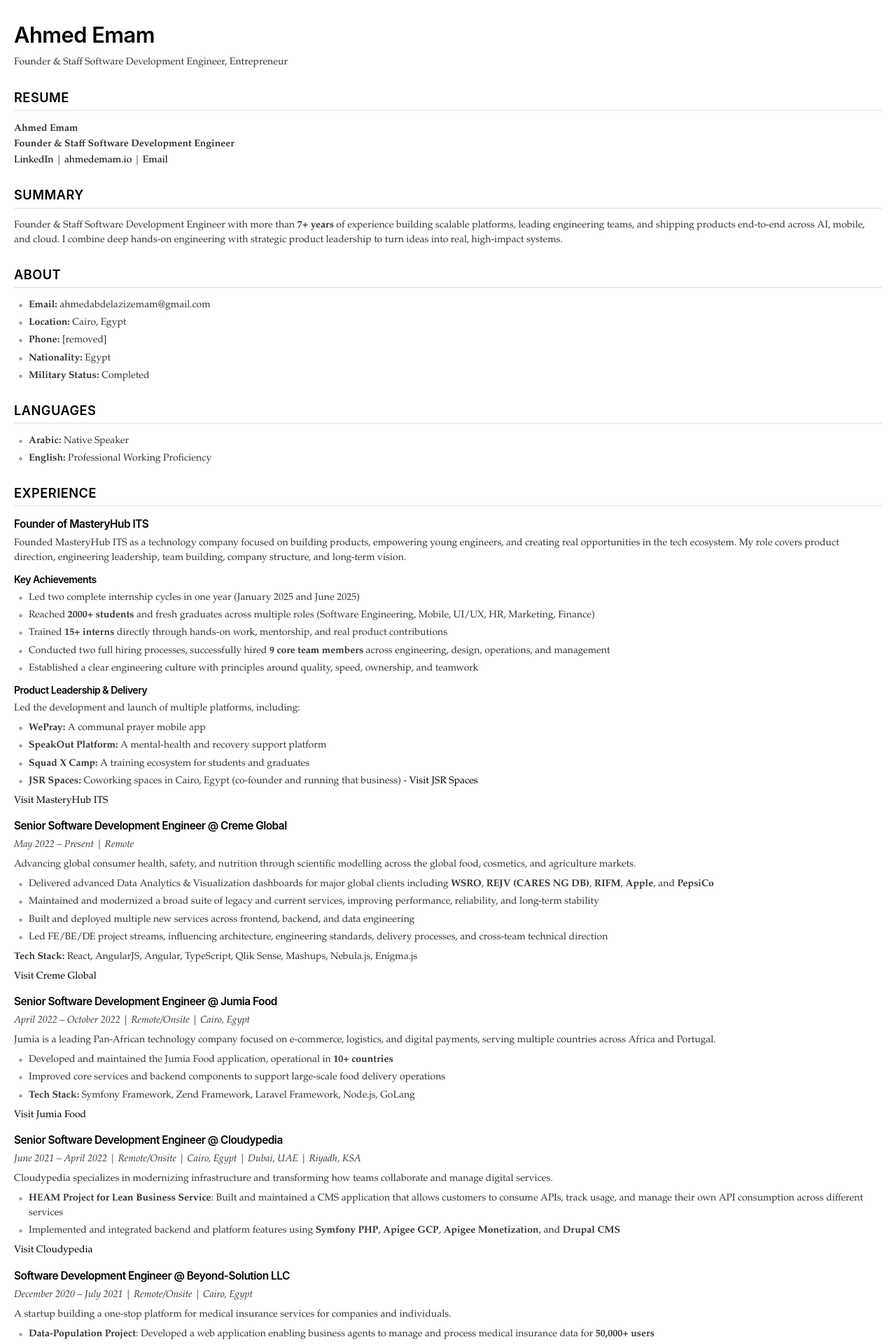
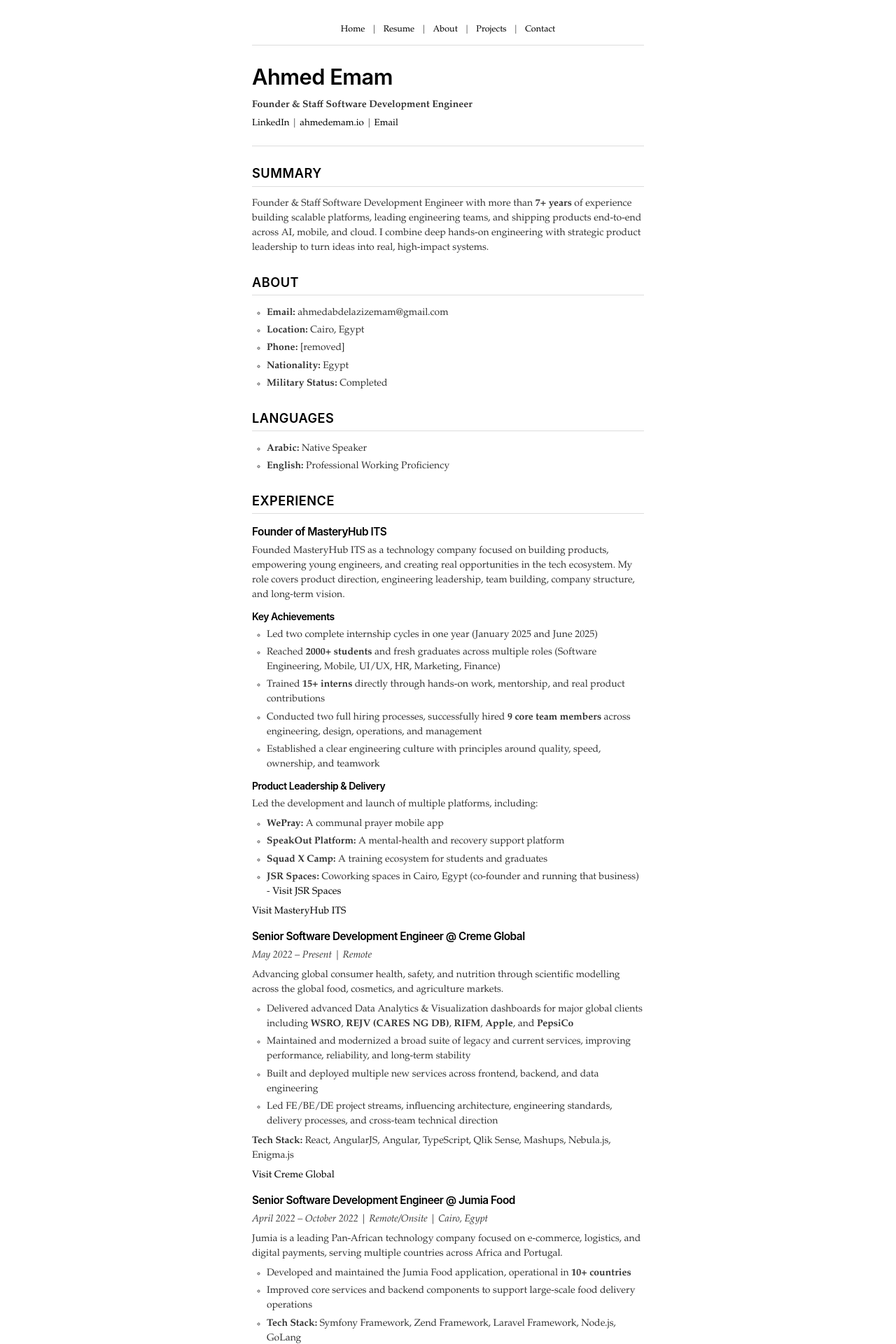
Before and after one commit to ahmedemam/ahmedemam.github.io, a Jekyll site: the page built from index.html, in a window 1280 px wide. Shown: the top 1920 px of the page at 70% size. Built offline with Jekyll 4.4.1, drawn with Linux system fonts in a browser that asks for light colours.

Commit message:
Fix navigation and layout issues
- Add navigation bar to all pages (Home, Resume, About, Projects, Contact)
- Make homepage structure match resume page
- Narrow layout to 600px (not full width)
- Add navigation links so users can navigate between pages
- Ensure content never stretches to full width

```diff
--- a/assets/css/style.scss
+++ b/assets/css/style.scss
@@ -47,10 +47,29 @@ body {
   display: none;
 }
 
+/* Site navigation */
+.site-nav {
+  text-align: center;
+  margin: 0 0 2em 0;
+  padding: 1em 0;
+  border-bottom: 1px solid #ddd;
+  font-size: 0.9em;
+
+  a {
+    color: $link-color;
+    text-decoration: none;
+    margin: 0 0.5em;
+
+    &:hover {
+      text-decoration: underline;
+    }
+  }
+}
+
 .container {
-  max-width: 700px;
+  max-width: 600px;
   margin: 0 auto;
-  padding: 30px 20px;
+  padding: 20px;
   text-align: left;
 }
 
@@ -122,6 +141,12 @@ hr {
   margin: 1.5em 0;
   border: none;
   border-top: 1px solid #ddd;
+}
+
+/* Ensure content doesn't stretch full width */
+.content {
+  max-width: 600px;
+  margin: 0 auto;
 }
 
 /* Resume-style sections */
@@ -272,7 +297,7 @@ hr {
 /* Resume header - centered name and title */
 .resume-header {
   text-align: center;
-  margin: 0 0 2em 0;
+  margin: 0 0 1.5em 0;
   padding: 0;
 
   h1 {
@@ -285,9 +310,23 @@ hr {
   .resume-title {
     font-size: 1em;
     font-weight: normal;
-    margin: 0;
+    margin: 0.3em 0;
     padding: 0;
     color: $text-color;
+  }
+
+  .resume-meta-top {
+    margin: 0.5em 0 0 0;
+    font-size: 0.95em;
+
+    a {
+      color: $link-color;
+      text-decoration: none;
+
+      &:hover {
+        text-decoration: underline;
+      }
+    }
   }
 }
 
@@ -333,13 +372,32 @@ section, article, .page {
   padding: 0;
 }
 
+/* Ensure layout is never full width */
+.wrap {
+  max-width: 100%;
+}
+
+.container {
+  width: 100%;
+  max-width: 600px;
+}
+
 /* Resume-style responsive */
 @media (max-width: 768px) {
   .container {
     padding: 15px;
+    max-width: 100%;
   }
 
   .introduction h1 {
     font-size: 1.5em;
   }
+
+  .site-nav {
+    font-size: 0.85em;
+
+    a {
+      margin: 0 0.3em;
+    }
+  }
 }
--- a/index.html
+++ b/index.html
@@ -2,21 +2,25 @@
 layout: default
 title: "Ahmed Emam."
 ---
+<nav class="site-nav">
+  <a href="{{ site.baseurl }}/">Home</a> |
+  <a href="{{ site.baseurl }}/resume/">Resume</a> |
+  <a href="{{ site.baseurl }}/about/">About</a> |
+  <a href="{{ site.baseurl }}/projects/">Projects</a> |
+  <a href="{{ site.baseurl }}/contact/">Contact</a>
+</nav>
+
 <div class="resume-header">
   <h1>Ahmed Emam</h1>
-  <p class="resume-title">Founder & Staff Software Development Engineer, Entrepreneur</p>
-</div>
-
-<div class="resume-section-header">
-  <h2>Resume</h2>
-  <p class="resume-meta">
-    <strong>Ahmed Emam</strong><br>
-    <strong>Founder & Staff Software Development Engineer</strong><br>
+  <p class="resume-title"><strong>Founder & Staff Software Development Engineer</strong></p>
+  <p class="resume-meta-top">
     <a href="https://www.linkedin.com/in/ahmedemam11/" target="_blank" rel="noopener noreferrer">LinkedIn</a> |
     <a href="https://ahmedemam.github.io" target="_blank" rel="noopener noreferrer">ahmedemam.io</a> |
     <a href="mailto:ahmedabdelazizemam@gmail.com">Email</a>
   </p>
 </div>
+
+<hr>
 
 <h2>SUMMARY</h2>
 <p>Founder & Staff Software Development Engineer with more than <strong>7+ years</strong> of experience building scalable platforms, leading engineering teams, and shipping products end-to-end across AI, mobile, and cloud. I combine deep hands-on engineering with strategic product leadership to turn ideas into real, high-impact systems.</p>
```
Also changed, not shown: _layouts/page.html (+8 -0 lines).
